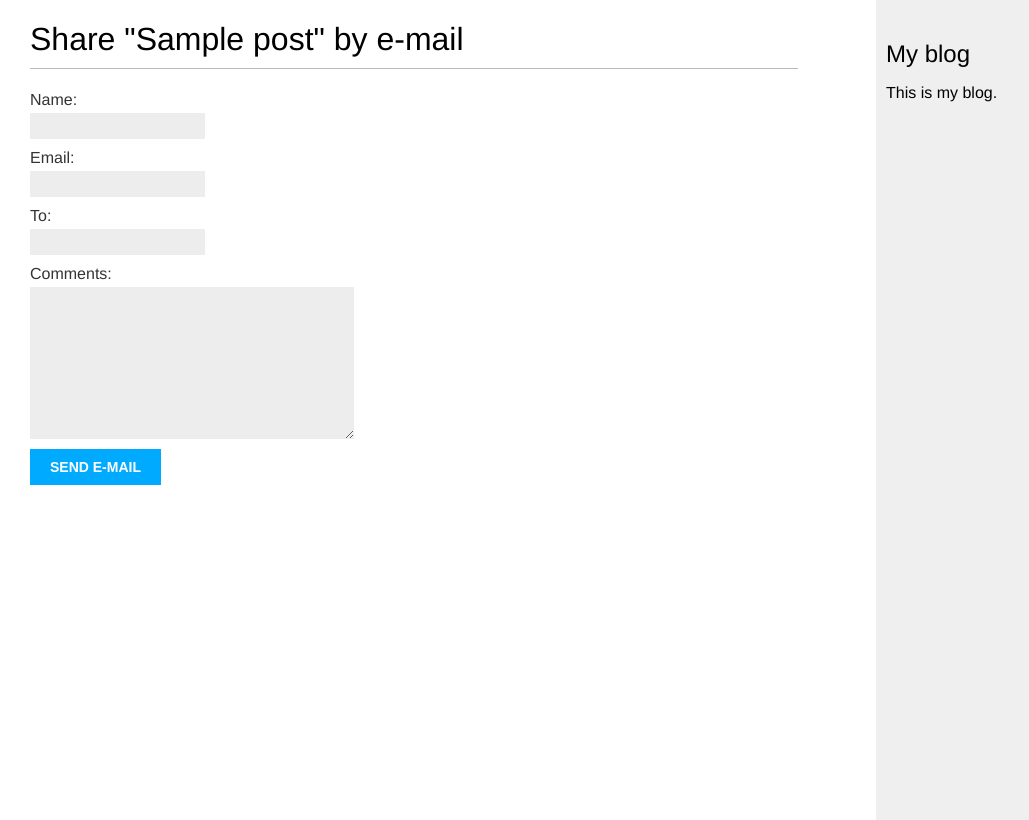
After one commit to HasanovAli/django_blog, a Django app: page /blog/1/share/ in a window 1280 px wide. The commit adds this page. Shown: the whole page, without its empty margins (0-1029 px from the left). Run offline with Django 3.2, Linux system fonts and the light colour scheme; tables that the repository leaves empty hold one stand-in row (values such as "Sample post").

Commit message:
add email sending

```diff
--- /dev/null
+++ b/blog/forms.py
@@ -0,0 +1,8 @@
+from django import forms
+
+
+class EmailPostForm(forms.Form):
+    name = forms.CharField(max_length=50)
+    email = forms.EmailField(max_length=50)
+    to = forms.EmailField()
+    comments = forms.CharField(required=False, widget=forms.Textarea)
--- a/blog/templates/blog/post/detail.html
+++ b/blog/templates/blog/post/detail.html
@@ -7,6 +7,9 @@
         <a href="{{ post.get_absolute_url }}">{{ post.title }}</a>
         <p class="date">Published {{ post.publish }} by {{ post.author }}</p>
         {{ post.body|linebreaks }}
+        <p>
+            <a href="{% url 'blog:post_share' post.id %}">Share this post</a>
+        </p>
     </h2>
 
 {% endblock %}
--- /dev/null
+++ b/blog/templates/blog/post/share.html
@@ -0,0 +1,17 @@
+{% extends "blog/base.html" %}
+
+{% block title %}Share a post{% endblock %}
+
+{% block content %}
+    {%  if sent %}
+        <h1>E-mail successfully sent</h1>
+        <p>"{{ post.title }}" was successfully sent to {{ form.cleaned_data.to }}.</p>
+    {% else %}
+        <h1>Share "{{ post.title }}" by e-mail</h1>
+        <form action="." method="post">
+            {{ form.as_p }}
+            {% csrf_token %}
+            <input type="submit" value="Send e-mail">
+        </form>
+    {% endif %}
+{% endblock %}
--- a/blog/urls.py
+++ b/blog/urls.py
@@ -8,4 +8,5 @@ urlpatterns = [
     # path('', views.post_list, name='post_list'),
     path('', views.PostListView.as_view(), name='post_list'),
     path('<int:year>/<int:month>/<int:day>/<slug:post>/', views.post_detail, name='post_detail'),
+    path('<int:post_id>/share/', views.post_share, name='post_share'),
 ]
--- a/blog/views.py
+++ b/blog/views.py
@@ -1,6 +1,8 @@
+from django.core.mail import send_mail
 from django.shortcuts import render, get_object_or_404
 from django.views.generic import ListView
 from django.core.paginator import Paginator, EmptyPage, PageNotAnInteger
+from .forms import EmailPostForm
 from .models import Post
 
 
@@ -28,3 +30,22 @@ def post_detail(request, year, month, day, post):
     post = get_object_or_404(Post, slug=post, status='published', publish__year=year, publish__month=month,
                              publish__day=day)
     return render(request, 'blog/post/detail.html', {'post': post})
+
+
+def post_share(request, post_id):
+    post = get_object_or_404(Post, id=post_id, status='published')
+    sent = False
+    if request.method == 'POST':
+        form = EmailPostForm(request.POST)
+        if form.is_valid():
+            cd = form.cleaned_data
+            post_url = request.build_absolute_uri(post.get_absolute_url())
+            subject = '{0} ({1}) recommends you reading "{2}"'.format(
+                cd.get('name'), cd.get('email'), post.title)
+            message = 'Read "{0}" at {1}\n\n{2}\'s comments: {3}'.format(
+                post.title, post_url, cd.get('name'), cd.get('comments'))
+            send_mail(subject, message, 'admin@myblog.com', [cd.get('to')])
+            sent = True
+    else:
+        form = EmailPostForm()
+    return render(request, 'blog/post/share.html', {'post': post, 'form': form, 'sent': sent})
```
Also changed, not shown: website/settings.py (+11 -0 lines), 1 other file.
